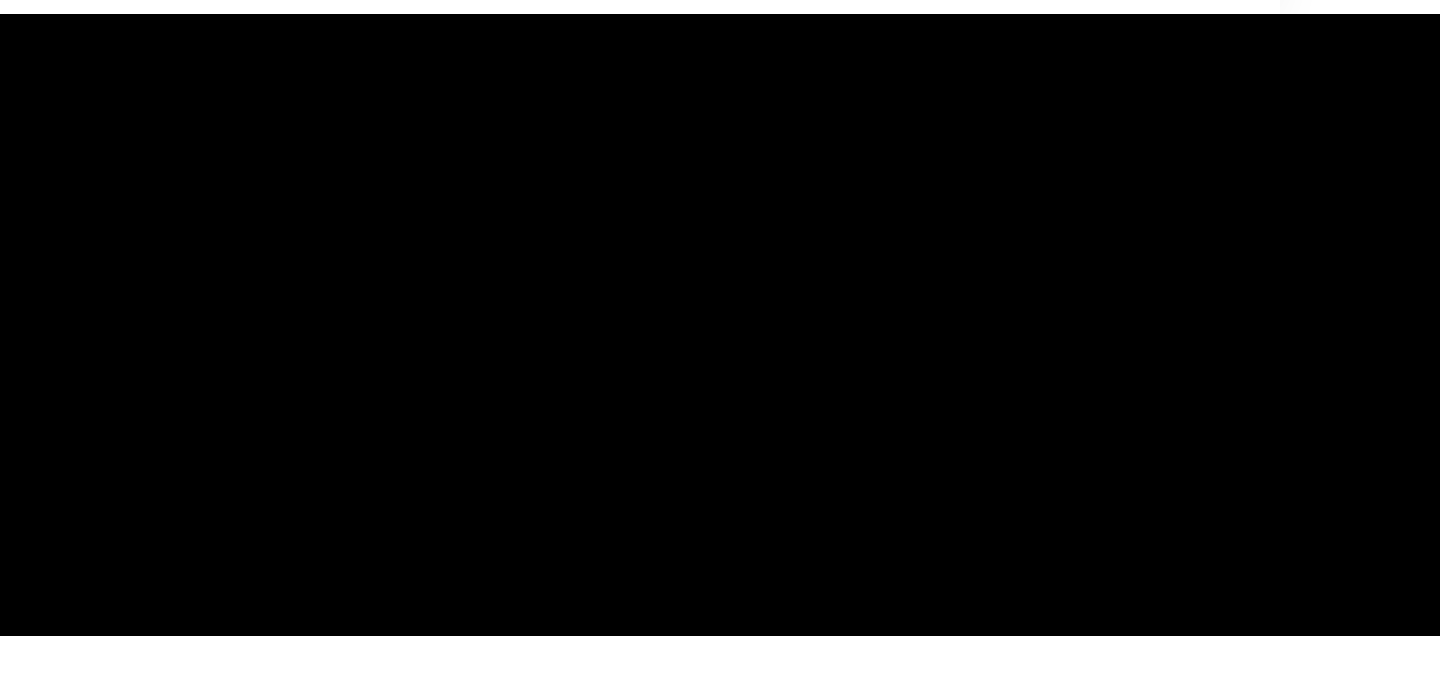
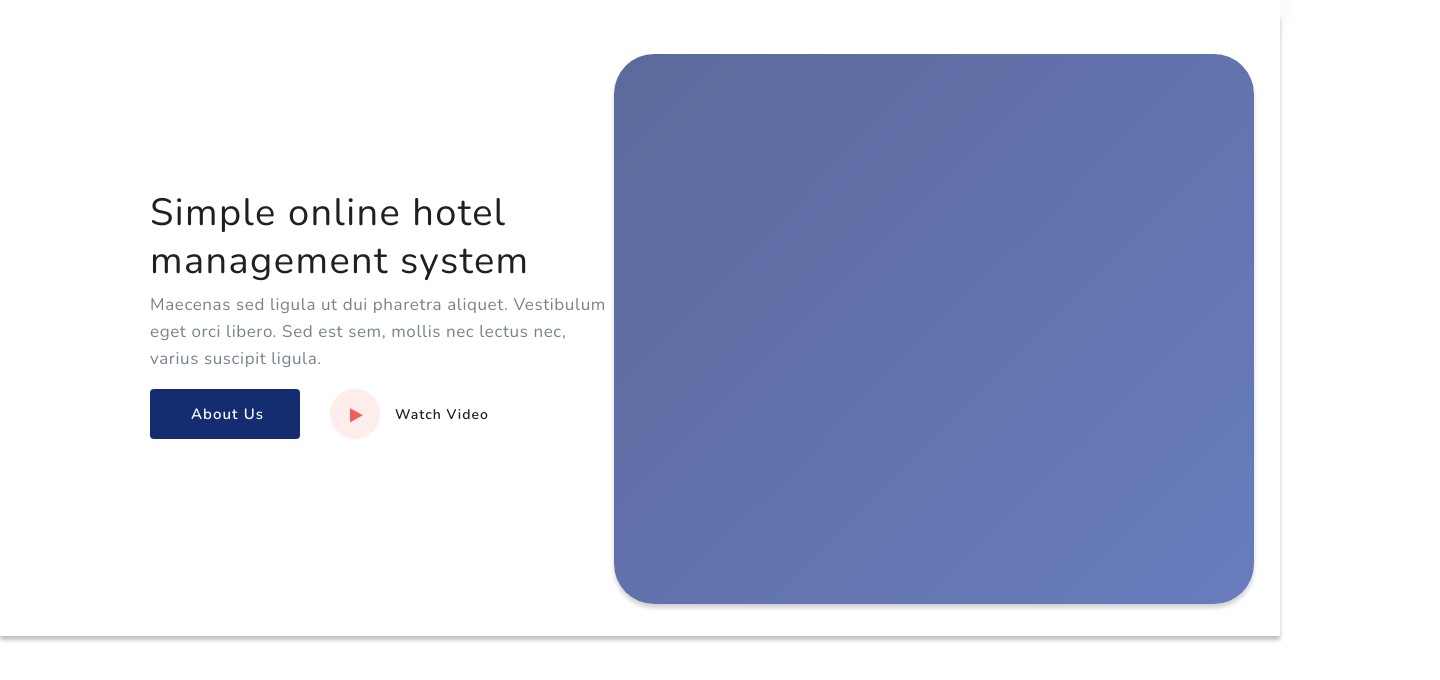
Before and after one commit to PilgrimXGod/Start-up_Figma, a plain HTML site: page index.html in a window 1280 px wide. Shown: the part 64-744 px from the top of the page, 1440 px wide, since content can reach past the window. Drawn offline with nearby package versions, Linux system fonts and the light colour scheme.

Commit message:
Hero left-lide done + fixes to navbar

```diff
--- a/index.html
+++ b/index.html
@@ -26,11 +26,28 @@
         </ul>
     </nav>
 </div>
+<!--Hero section-->
 <div class="hero">
-    <div class="left-side">
-
+    <div class="hero-left-side">
+        <h1>Simple online hotel management system</h1>
+        <p>
+            Maecenas sed ligula ut dui pharetra aliquet. Vestibulum eget orci libero. Sed est sem, mollis nec lectus
+            nec,
+            varius suscipit ligula.
+        </p>
+        <div class="left-side-buttons">
+            <div class="about-me-button">
+                <span><a href="#">About Us</a></span>
+            </div>
+            <div class="play-button">
+                <a href="#">
+                <img src="images/Play.png" alt="">
+                <span>Watch Video</span>
+                </a>
+            </div>
+        </div>
     </div>
-    <div class="right-side">
+    <div class="hero-right-side">
 
     </div>
 </div>
--- a/styles/hero_section.css
+++ b/styles/hero_section.css
@@ -1,14 +1,142 @@
 .hero {
-    width: 1440px;
+    width: 100%;
     height: 622px;
     left: 0;
     top: 78px;
 }
-.left-side {
+
+.hero-left-side {
     position: absolute;
-    width: 1440px;
+    width: 100%;
     height: 622px;
-    left: 0;
+    left: 0px;
     top: 78px;
-    background: black;
+    background: #FFFFFF;
+    box-shadow: 0px 4px 4px rgba(0, 0, 0, 0.25);
 }
+
+.hero-left-side h1 {
+    position: absolute;
+    width: 457px;
+    height: 96px;
+    left: 150px;
+    top: 150px;
+    font-family: 'Nunito';
+    font-style: normal;
+    font-weight: 400;
+    font-size: 38px;
+    line-height: 48px;
+    letter-spacing: 1.425px;
+    color: #1E2022;
+}
+
+.hero-left-side p {
+    position: absolute;
+    width: 457px;
+    height: 81px;
+    left: 150px;
+    top: 260px;
+    font-family: 'Nunito';
+    font-style: normal;
+    font-weight: 400;
+    font-size: 17px;
+    line-height: 27px;
+    letter-spacing: 0.6px;
+    color: #77838F;
+
+}
+
+.left-side-buttons {
+    position: absolute;
+    width: 340px;
+    height: 50px;
+    left: 150px;
+    top: 375px;
+}
+
+.about-me-button {
+    position: absolute;
+    width: 150px;
+    height: 50px;
+    background: #142D71;
+    border-radius: 4px;
+    transition-duration: 250ms;
+}
+.about-me-button:hover {
+    background: red;
+}
+
+.about-me-button span {
+    position: absolute;
+    width: 75px;
+    height: 20px;
+    left: 40px;
+    right: 37px;
+    top: 15px;
+    font-family: 'Nunito';
+    font-style: normal;
+    font-weight: 600;
+    font-size: 15px;
+    line-height: 20px;
+    text-align: center;
+    letter-spacing: 1.07143px;
+    color: #FFFFFF;
+}
+
+.about-me-button span a {
+    color: #FFFFFF;
+    text-decoration: none;
+    transition-duration: 250ms;
+}
+
+.play-button {
+    position: absolute;
+    width: 160px;
+    height: 50px;
+    right: 0;
+}
+
+.play-button img {
+    position: absolute;
+    left: 0%;
+    right: 68.75%;
+    top: 0%;
+    bottom: 0%;
+    transition-duration: 150ms;
+}
+
+.play-button span {
+    position: absolute;
+    height: 19px;
+    left: 40.62%;
+    right: 0.62%;
+    top: calc(50% - 19px / 2 + 0.5px);
+    font-family: 'Nunito';
+    font-style: normal;
+    font-weight: 600;
+    font-size: 14px;
+    line-height: 19px;
+    letter-spacing: 1px;
+    color: #1E2022;
+    transition-duration: 250ms;
+}
+.play-button span:hover {
+    color: red;
+}
+
+.play-button img:hover {
+    rotate: 360deg;
+}
+
+.hero-right-side {
+    position: absolute;
+    width: 50%;
+    height: 550px;
+    right: 2%;
+    top: 19%;
+    background: linear-gradient(135deg, #192B74 0.42%, #2946A1 100%);
+    mix-blend-mode: normal;
+    opacity: 0.7;
+    box-shadow: 0px 4px 4px rgba(0, 0, 0, 0.25);
+    border-radius: 40px;
+}
--- a/styles/navbar.css
+++ b/styles/navbar.css
@@ -91,6 +91,3 @@ nav {
     color: #FFFFFF;
     transition-duration: 250ms;
 }
-#buy-now a:hover {
-    color: black;
-}
```
Also changed, not shown: images/Play.png (added).
